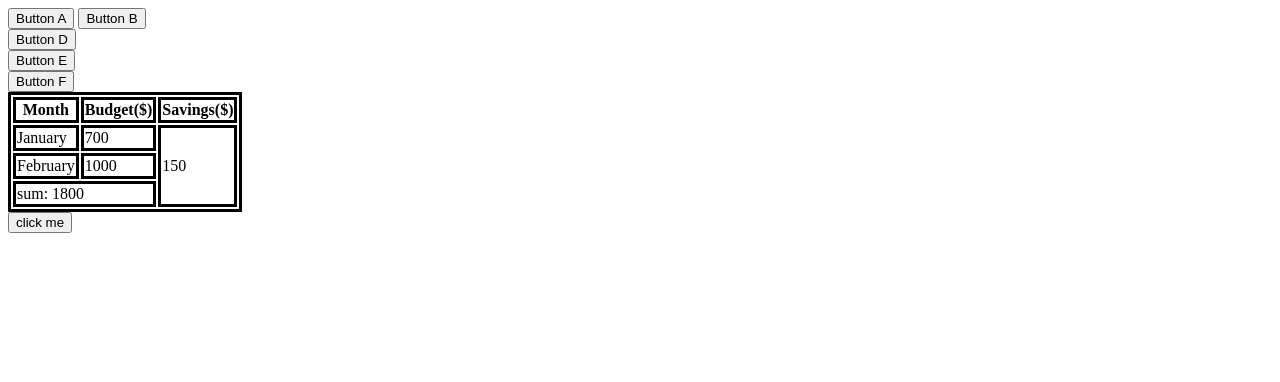
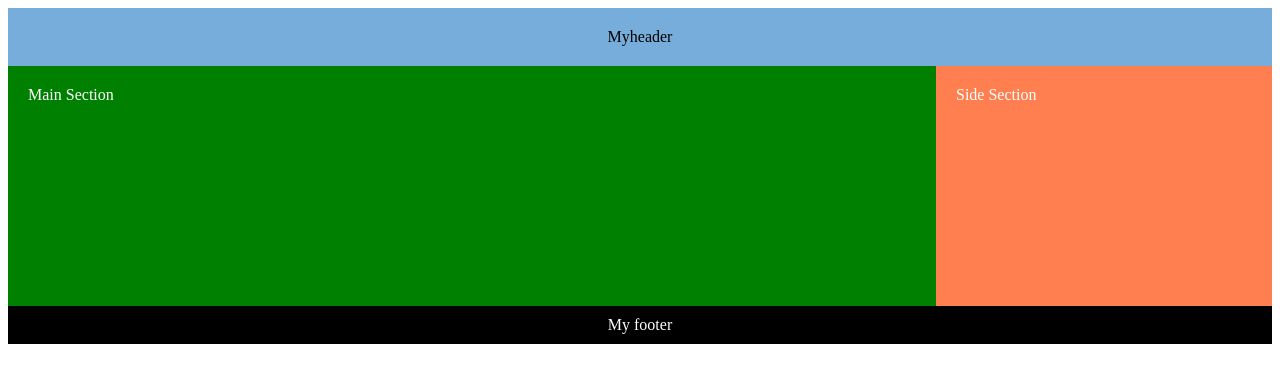
Before and after one commit to khadhraoui-seifeddine/learning-HTML-CSS-JavaScript, a plain HTML site: page beginner/tests.html in a window 1280 px wide. Drawn offline with Linux system fonts and the light colour scheme.

Commit message:
my first update to codes

```diff
--- /dev/null
+++ b/beginner/test.css
@@ -0,0 +1,99 @@
+/*
+body{
+  margin: 0;
+}
+ul{
+  padding: 0;
+  margin-top: 10px;
+  width: 100%;
+}
+li {
+  display: inline;
+}
+a {
+  outline: none;
+  text-decoration: none;
+  display: inline-block;
+  margin-left: 1%;
+  text-align: center;
+  padding: 10px;
+  box-sizing: border-box;
+  width: 31%;
+  color: white;
+  background-color: green;
+}
+a:hover {
+  background-color:blue;
+}
+
+/*
+table {
+  border-collapse: collapse;
+  width: 40%;
+}
+td, th {
+  border: 1px solid black;
+  text-align: center;
+  padding: 10px;
+}
+th{
+  background-color: cadetblue;
+}
+tr:nth-child(even){
+  background-color:  green;
+}
+tr:nth-child(odd){
+  background-color:  yellow;
+}
+*/
+/*
+input[type='text'], input[type='email'] {
+  border:1px solid green;
+  width:100%;
+  padding: 5px;
+  border-radius: 20px;
+}
+label {
+  font-weight: bold;
+  color:green;
+}
+input[type='button'] {
+  background-color: green;
+  border: none;
+  border-radius: 20px;
+  padding: 10px 20px;
+  font-weight: bold;
+  color: white;
+}
+input[type='button']:hover {
+background-color: gray;
+}
+*/
+header  {
+  background-color: #77adda;
+  text-align: center;
+  padding: 20px;
+}
+footer{
+  background-color: black;
+  color: white;
+  padding: 10px;
+  text-align: center;
+}
+.content {
+  background-color: green;
+  color: white;
+  padding: 20px;
+  height: 200px;
+  width: 100%;
+  flex: 3;
+}
+main {
+  display: flex;
+}
+.side {
+  background-color: coral;
+  color: white;
+  padding: 20px;
+  flex: 1;
+}
--- a/beginner/tests.html
+++ b/beginner/tests.html
@@ -2,31 +2,46 @@
 <html>
   <head>
     <title>title of the page</title>
+    <link rel="stylesheet" href="test.css">
   </head>
   <body>
-    <button>Button A</button>
-    <button>Button B</button><br>
-    <button>Button D</button><br>
-    <button>Button E</button><br>
-    <button>Button F</button><br>
-    <table style="border:solid">
-     <tr>
-     <th style="border:solid">Month</th>
-     <th style="border:solid">Budget($)</th>
-     <th style="border:solid">Savings($)</th>
+    <header>Myheader</header>
+    <main>
+      <section class="content">Main Section</section>
+      <section class="side">Side Section</section>
+    </main>
+    <footer>My footer</footer>
+    <!--
+  <ul>
+    <li><a href="#">Home</a></li>
+    <li><a href="#">About</a></li>
+    <li><a href="#">Contacts</a></li>
+  </ul>
+-->
+  <!--
+  <table>
+    <tr>
+      <th>Name</th>
+      <th>Age</th>
     </tr>
     <tr>
-      <td style="border:solid">January</td>
-      <td style="border:solid">700</td>
-      <td style="border:solid" rowspan="3">150</td>
+      <td>John</td>
+      <td>22</td>
     </tr>
     <tr>
-    <td style="border:solid"> February</td>
-    <td style="border:solid">1000</td>
-  </tr>
+      <td>Mike</td>
+      <td>23</td>
+    </tr>
+  </table>
+  -->
+  <!--
+  <form>
+    <label for="name">Name:</label><br>
+    <input type="text" id="name" placeholder="John wick"><br>
+    <label for="email">Email:</label><br>
+    <input type="email" id="email" placeholder="john@example.com"><br><br>
+    <input type="button" value="send"><br>
+    </form>
 
-    <td style="border:solid" colspan="2">sum: 1800</td>
-  </table>
-  <button onclick="alert('welcome to league of draven')">click me</button>
   </body>
 </html>
```
